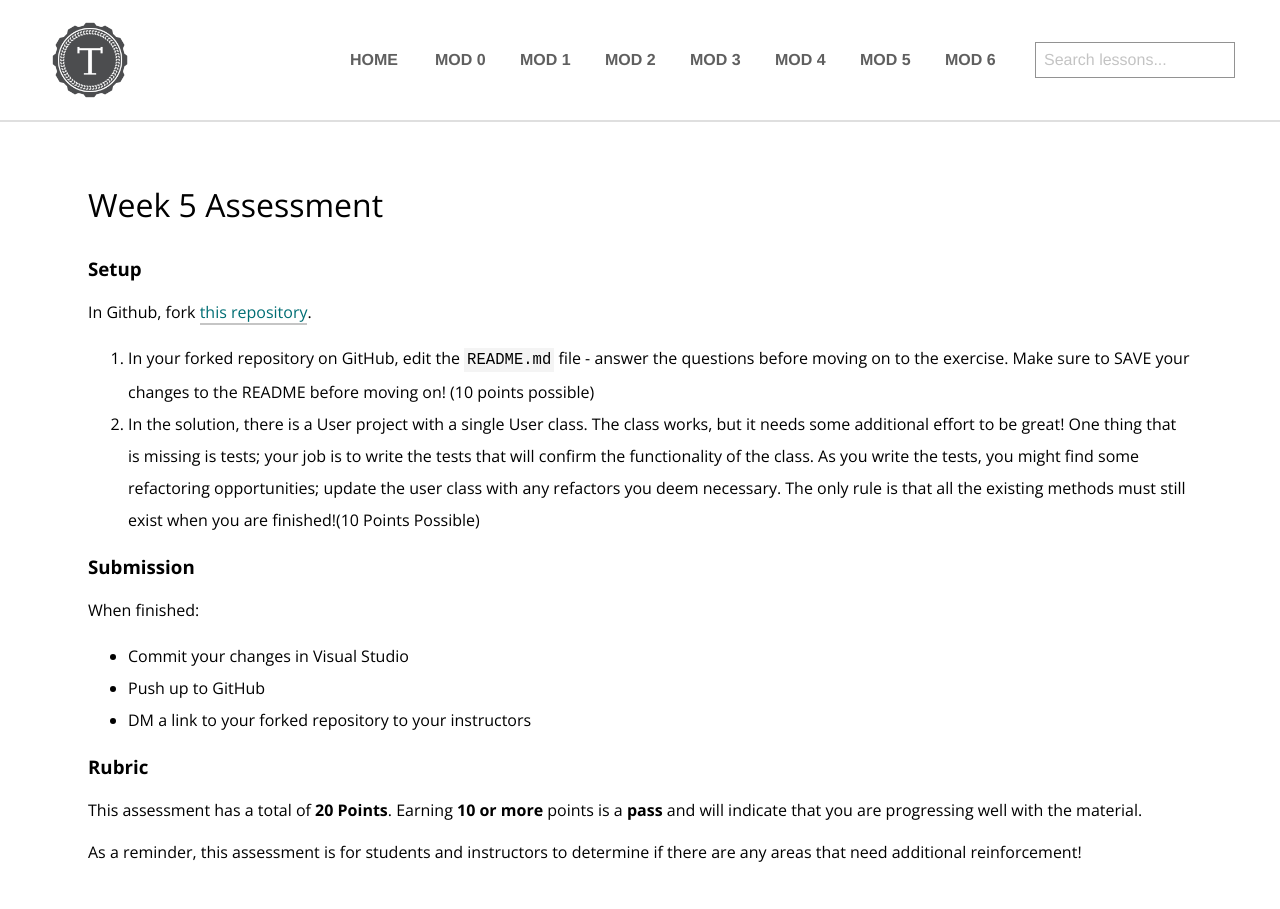
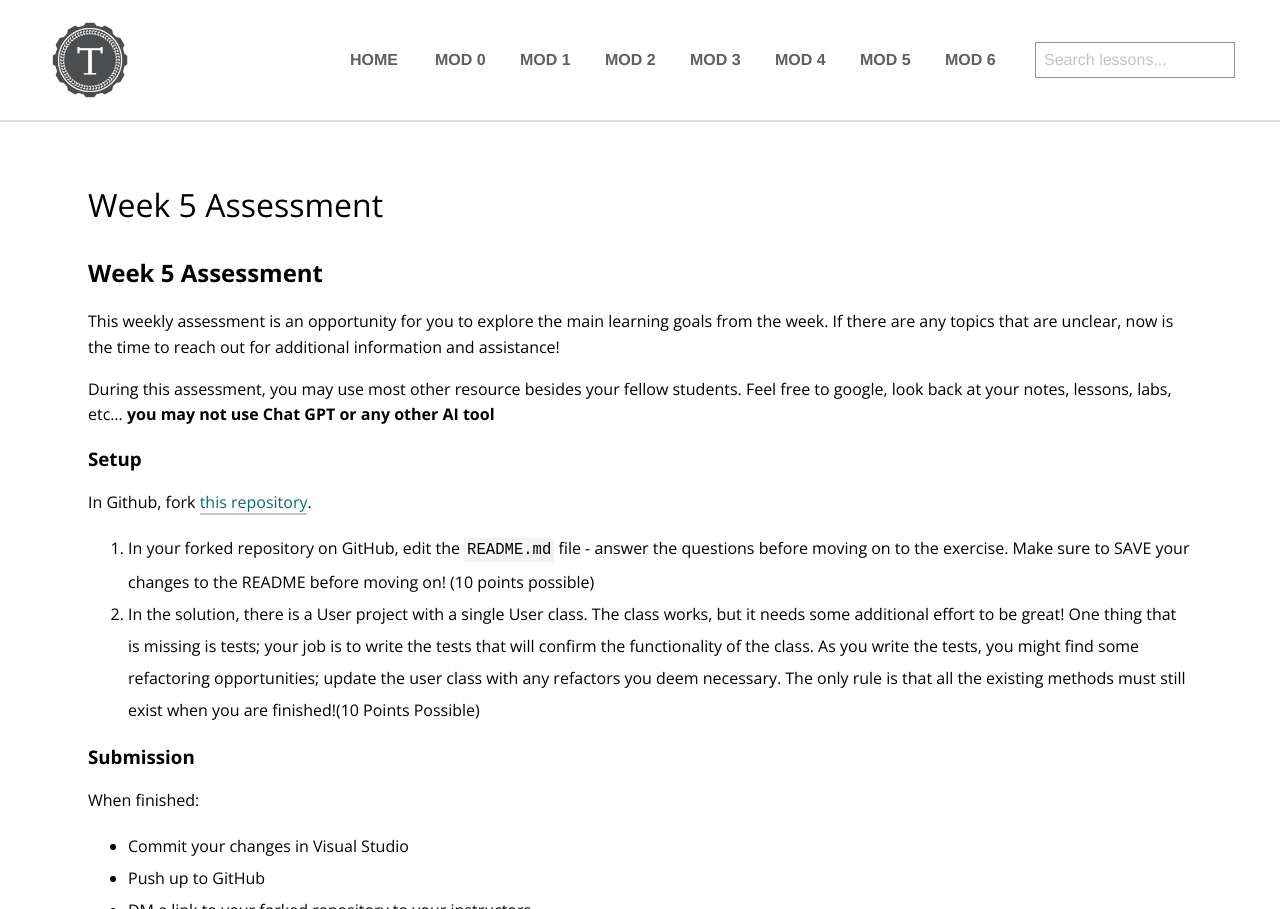
Before and after one commit to turingschool/launch-curriculum, a Jekyll site: the page built from module1/assessments/week5-7684.md, in a window 1280 px wide, cut to the strip 0-909 px from the top of the page. Built offline with Jekyll 4.4.1, drawn with Linux system fonts in a browser that asks for light colours; nearby versions of some CDN libraries; comment, search, counter and statistics services are not loaded.

Commit message:
Update assessments to mention not using Chat GPT

```diff
--- a/module1/assessments/week5-7684.md
+++ b/module1/assessments/week5-7684.md
@@ -2,6 +2,10 @@
 layout: page
 title: Week 5 Assessment
 ---
+## Week 5 Assessment
+This weekly assessment is an opportunity for you to explore the main learning goals from the week.  If there are any topics that are unclear, now is the time to reach out for additional information and assistance!
+
+During this assessment, you may use most other resource besides your fellow students.  Feel free to google, look back at your notes, lessons, labs, etc... **you may not use Chat GPT or any other AI tool**
 
 ### Setup
 
```
Also changed, not shown: module1/assessments/week1-3168.md (+2 -2 lines), module1/assessments/week2-4219.md (+2 -2 lines), module1/assessments/week3-5665.md (+4 -0 lines), module1/assessments/week4-1052.md (+4 -0 lines).
